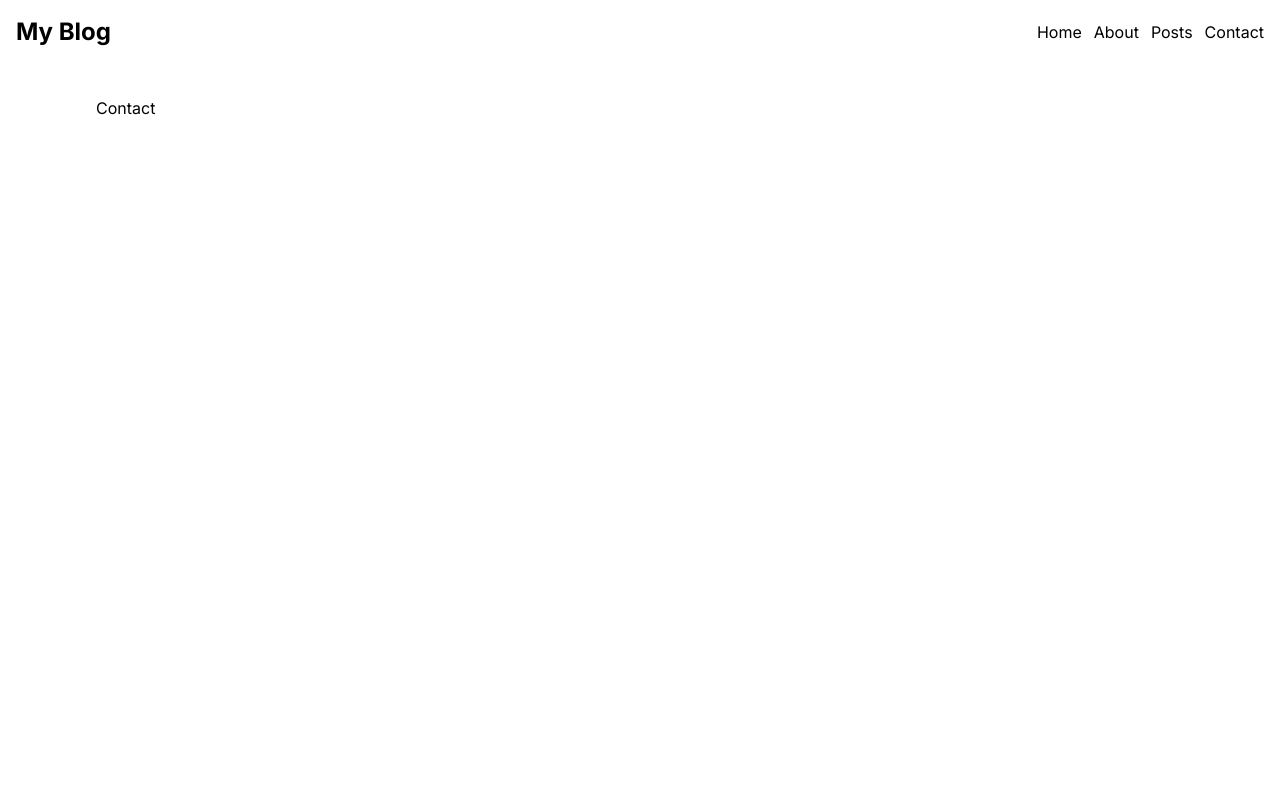
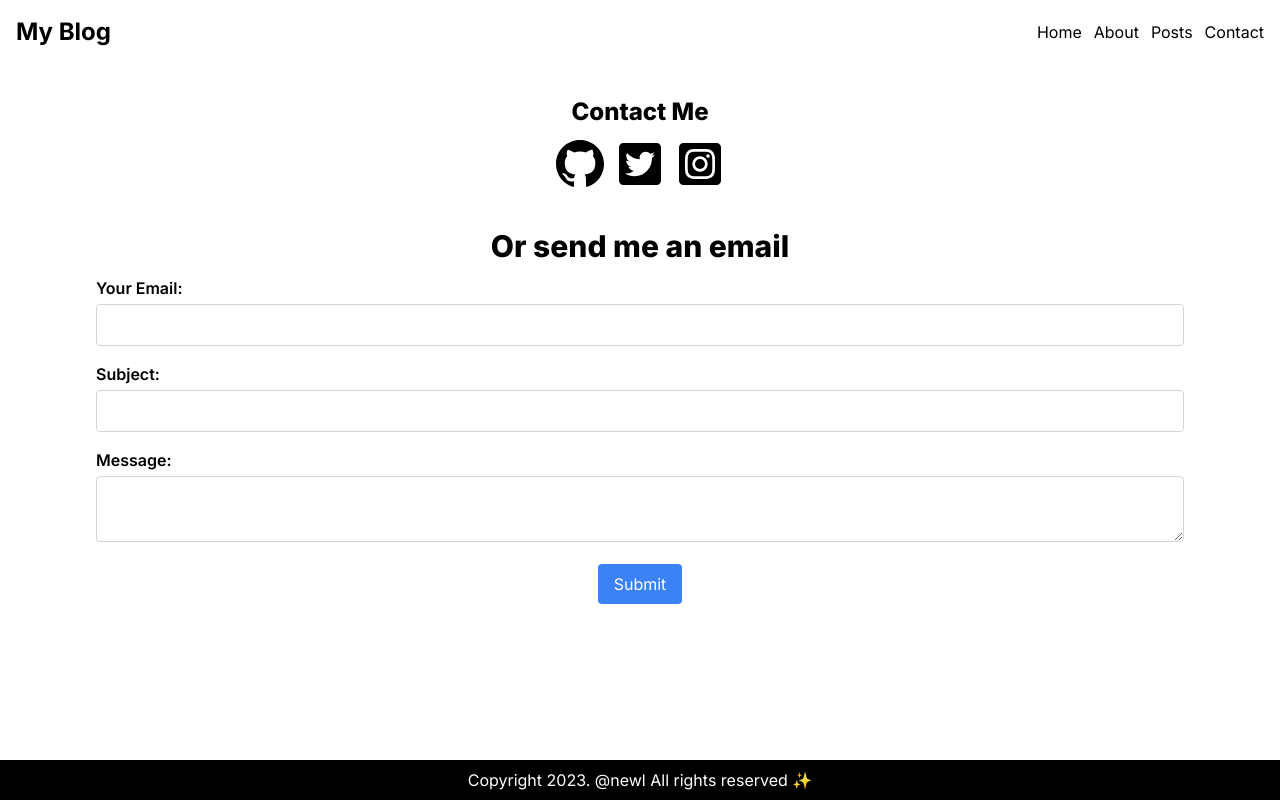
Before and after one commit to newri0807/next-blog-app-2023, a Next.js app: page /Contact in a window 1280 px wide. Built offline with nearby package versions, Linux system fonts and the light colour scheme.

Commit message:
email 기능 추가중 -1

```diff
--- a/package.json
+++ b/package.json
@@ -17,15 +17,18 @@
     "eslint": "8.42.0",
     "eslint-config-next": "13.4.4",
     "next": "13.4.4",
+    "nodemailer": "^6.9.3",
     "postcss": "8.4.24",
     "react": "18.2.0",
     "react-dom": "18.2.0",
+    "react-icons": "^4.9.0",
     "react-markdown": "^8.0.7",
     "react-multi-carousel": "^2.8.4",
     "react-syntax-highlighter": "^15.5.0",
     "remark-gfm": "^3.0.1",
     "tailwindcss": "3.3.2",
-    "typescript": "5.1.3"
+    "typescript": "5.1.3",
+    "yup": "^1.2.0"
   },
   "devDependencies": {
     "@types/react-syntax-highlighter": "^15.5.7"
--- /dev/null
+++ b/src/app/Components/EmailSendForm.tsx
@@ -0,0 +1,139 @@
+"use client";
+import React, { useState } from "react";
+import * as yup from "yup";
+
+const validationSchema = yup.object().shape({
+  email: yup
+    .string()
+    .email("유효한 이메일을 입력해주세요")
+    .required("이메일은 필수 입력 항목입니다"),
+  subject: yup.string().required("제목은 필수 입력 항목입니다"),
+  message: yup.string().required("메시지는 필수 입력 항목입니다"),
+});
+
+type FormErrors = {
+  email?: string;
+  subject?: string;
+  message?: string;
+};
+
+const EmailSendForm = () => {
+  const [formData, setFormData] = useState({
+    email: "",
+    subject: "",
+    message: "",
+  });
+
+  const [errors, setErrors] = useState<FormErrors>({});
+
+  const handleChange = (e: any) => {
+    const { name, value } = e.target;
+    setFormData((prevData) => ({
+      ...prevData,
+      [name]: value,
+    }));
+  };
+
+  const handleSubmit = async (e: any) => {
+    e.preventDefault();
+    try {
+      await validationSchema.validate(formData, { abortEarly: false });
+      // 유효성 검사 통과
+      console.log("폼 데이터:", formData);
+      // 에러 메세지 초기화
+      setErrors({});
+
+      // 이메일을 API로 보내기
+      const response = await fetch("/api/email", {
+        method: "POST",
+        headers: {
+          "Content-Type": "application/json",
+        },
+        body: JSON.stringify(formData),
+      });
+
+      if (response.ok) {
+        console.log("이메일이 성공적으로 전송되었습니다.");
+        // 이메일 전송 성공 처리
+      } else {
+        console.error("이메일 전송에 실패했습니다.");
+        // 이메일 전송 실패 처리
+      }
+    } catch (err: any) {
+      // 유효성 검사 실패
+      const validationErrors: Record<string, any> = {};
+      err.inner.forEach((error: any) => {
+        validationErrors[error.path] = error.message;
+      });
+      setErrors(validationErrors);
+    }
+  };
+
+  return (
+    <form onSubmit={handleSubmit}>
+      <div className="mb-4">
+        <label htmlFor="email" className="block font-semibold mb-1">
+          Your Email:
+        </label>
+        <input
+          type="text"
+          id="email"
+          name="email"
+          value={formData.email}
+          onChange={handleChange}
+          className={`w-full p-2 border ${
+            errors.email ? "border-red-500" : "border-gray-300"
+          } rounded`}
+        />
+        {errors.email && (
+          <span className="text-red-500 text-sm">{errors.email}</span>
+        )}
+      </div>
+      <div className="mb-4">
+        <label htmlFor="subject" className="block font-semibold mb-1">
+          Subject:
+        </label>
+        <input
+          type="text"
+          id="subject"
+          name="subject"
+          value={formData.subject}
+          onChange={handleChange}
+          className={`w-full p-2 border ${
+            errors.subject ? "border-red-500" : "border-gray-300"
+          } rounded`}
+        />
+        {errors.subject && (
+          <span className="text-red-500 text-sm">{errors.subject}</span>
+        )}
+      </div>
+      <div className="mb-4">
+        <label htmlFor="message" className="block font-semibold mb-1">
+          Message:
+        </label>
+        <textarea
+          id="message"
+          name="message"
+          value={formData.message}
+          onChange={handleChange}
+          className={`w-full p-2 border ${
+            errors.message ? "border-red-500" : "border-gray-300"
+          } rounded`}
+        />
+        {errors.message && (
+          <span className="text-red-500 text-sm">{errors.message}</span>
+        )}
+      </div>
+      <div className="w-full flex justify-center">
+        <button
+          type="submit"
+          className="px-4 py-2 bg-blue-500 text-white rounded hover:bg-blue-600 "
+        >
+          Submit
+        </button>
+      </div>
+    </form>
+  );
+};
+
+export default EmailSendForm;
--- a/src/app/Components/MarkDownPost.tsx
+++ b/src/app/Components/MarkDownPost.tsx
@@ -5,7 +5,7 @@ import SyntaxHighlighter from "react-syntax-highlighter/dist/esm/default-highlig
 import { materialDark } from "react-syntax-highlighter/dist/cjs/styles/prism";
 import remarkGfm from "remark-gfm";
 import { Post, PostDetailData } from "../service/post";
-import { metadata } from "../layout";
+import { BiCalendarAlt } from "react-icons/bi";
 
 type postType = {
   post: PostDetailData;
@@ -30,7 +30,10 @@ const MarkDownPost = ({ post }: postType) => {
           <h4>{post.description}</h4>
           <hr className="border-b-4 border-indigo-500 my-5" />
         </div>
-        <p className="blue">{post.date.toString()}</p>
+        <p className="blue flex gap-2 text-indigo-600">
+          <BiCalendarAlt className="mt-[.25em] " />
+          {post.date.toString()}
+        </p>
       </div>
 
       <ReactMarkdown
--- a/src/app/Components/PostCard.tsx
+++ b/src/app/Components/PostCard.tsx
@@ -3,9 +3,9 @@
 import React from "react";
 import { Post } from "../service/post";
 
-interface PostCardProps {
+type PostCardProps = {
   item: Post;
-}
+};
 
 const PostCard = ({ item }: PostCardProps) => {
   return (
--- a/src/app/Components/Slider.tsx
+++ b/src/app/Components/Slider.tsx
@@ -8,9 +8,9 @@ import "react-multi-carousel/lib/styles.css";
 import { Post } from "../service/post";
 import PostCard from "../Components/PostCard";
 
-interface SliderProps {
+type SliderProps = {
   notFeaturedPosts: Post[];
-}
+};
 
 const Slider: React.FC<SliderProps> = ({ notFeaturedPosts }) => {
   const responsive = {
--- a/src/app/Contact/page.tsx
+++ b/src/app/Contact/page.tsx
@@ -1,7 +1,41 @@
+import Link from "next/link";
 import React from "react";
+import { BsGithub } from "react-icons/bs";
+import { FaTwitterSquare, FaInstagramSquare } from "react-icons/fa";
+import EmailSendForm from "../Components/EmailSendForm";
 
 const page = () => {
-  return <div>Contact</div>;
+  return (
+    <div>
+      <div className="mb-10 w-full">
+        <h1 className="font-extrabold text-2xl mb-3 text-center">Contact Me</h1>
+        <ul className="flex justify-center gap-3">
+          <li>
+            <Link href={""}>
+              <BsGithub className="text-5xl hover:text-zinc-500" />
+            </Link>
+          </li>
+          <li>
+            <Link href={""}>
+              <FaTwitterSquare className="text-5xl hover:text-zinc-500" />
+            </Link>
+          </li>
+          <li>
+            <Link href={""}>
+              <FaInstagramSquare className="text-5xl hover:text-zinc-500" />
+            </Link>
+          </li>
+        </ul>
+      </div>
+
+      <div className="w-full emailSendContainer">
+        <h1 className="font-extrabold text-3xl mb-3 text-center">
+          Or send me an email
+        </h1>
+        <EmailSendForm />
+      </div>
+    </div>
+  );
 };
 
 export default page;
--- /dev/null
+++ b/src/app/api/email/route.ts
@@ -0,0 +1,39 @@
+const nodemailer = require("nodemailer");
+
+export default async function handler(req: any, res: any) {
+  if (req.method === "POST") {
+    // 클라이언트로부터 받은 데이터
+    const { email, subject, message } = req.body;
+
+    try {
+      // Nodemailer 설정
+      let transporter = nodemailer.createTransport({
+        host: "smtp.ethereal.email",
+        port: 587,
+        secure: false,
+        auth: {
+          user: "your-email@example.com", // 이메일 계정
+          pass: "your-password", // 이메일 계정 비밀번호
+        },
+      });
+
+      // 이메일 전송
+      let info = await transporter.sendMail({
+        from: '"Fred Foo 👻" <foo@example.com>',
+        to: email,
+        subject: subject,
+        text: message,
+      });
+
+      console.log("Message sent: %s", info.messageId);
+
+      // 클라이언트로 응답
+      res.status(200).json({ message: "Email sent" });
+    } catch (error) {
+      console.error("Error sending email:", error);
+      res.status(500).json({ message: "Failed to send email" });
+    }
+  } else {
+    res.status(405).json({ message: "Method Not Allowed" });
+  }
+}
--- a/src/app/layout.tsx
+++ b/src/app/layout.tsx
@@ -21,6 +21,9 @@ export default function RootLayout({
         <main className="flex min-h-screen flex-col  justify-between p-24">
           {children}
         </main>
+        <footer className="flex justify-center p-2 items-center fixed bottom-0 left-0 z-50 text-white w-full bg-black">
+          Copyright 2023. @newl All rights reserved ✨
+        </footer>
       </body>
     </html>
   );
```
Also changed, not shown: 1 other file (tests, documents, lock files or other folders).
